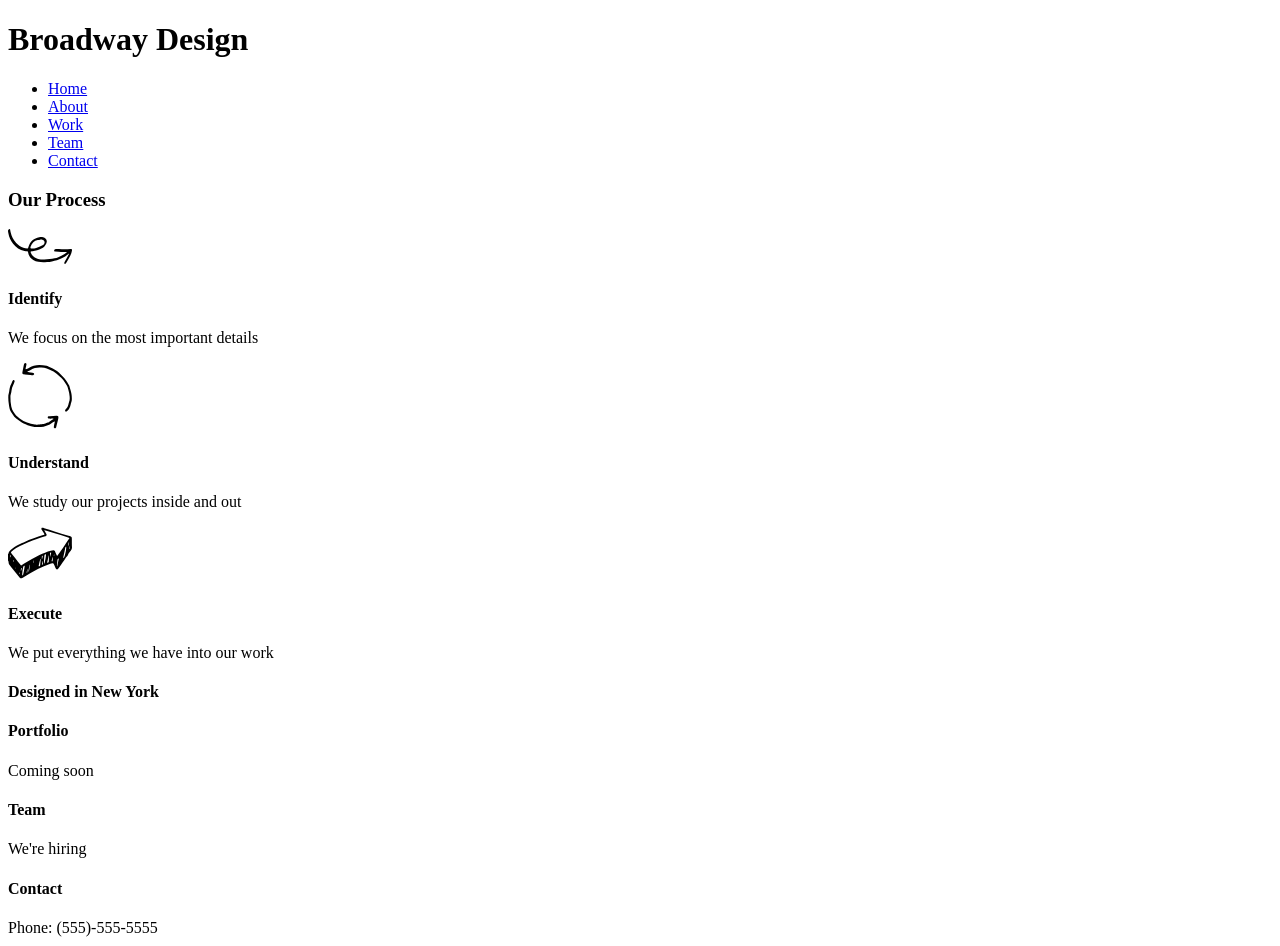
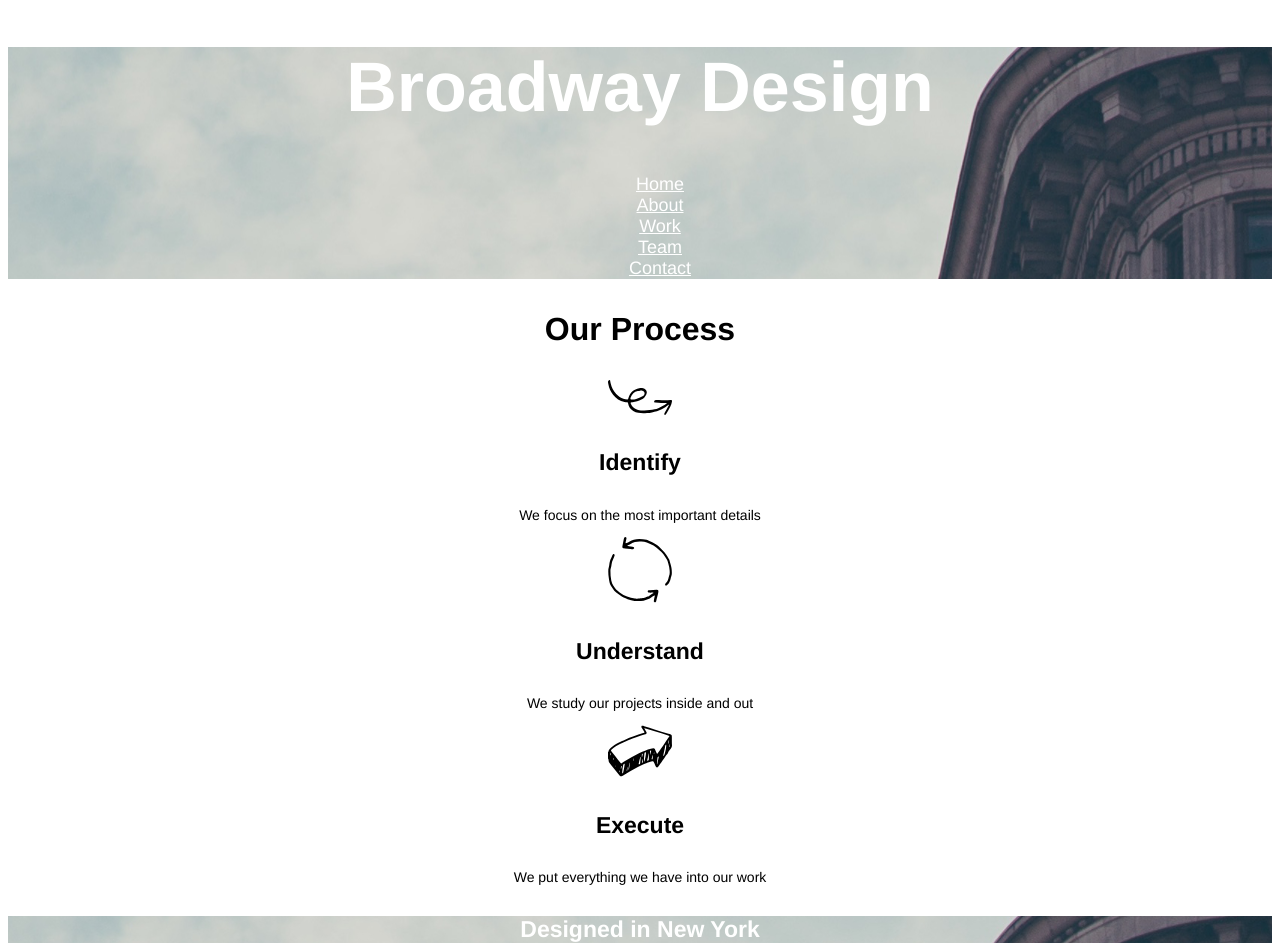
Before and after one commit to emelcer/Broadway, a plain HTML site: page index.html in a window 1280 px wide. Shown: the top 946 px of the page. Drawn offline with Linux system fonts and the light colour scheme.

Commit message:
Add css style

```diff
--- a/index.html
+++ b/index.html
@@ -39,7 +39,7 @@
 
     <!--Middle Bar-->
 
-    <h4>Designed in New York</h4>
+    <h4 id="midbar">Designed in New York</h4>
 
     <!--Bottom section-->
 
--- a/resources/css/style.css
+++ b/resources/css/style.css
@@ -0,0 +1,42 @@
+body {
+  font-family: Helvetica, sans-serif;
+  text-align: center;
+}
+
+header {
+  background-image: url("../images/the-flatiron-building.png");
+}
+
+h1 {
+  font-size: 70px;
+  font-weight: bold;
+  color: white;
+}
+
+ul {
+  list-style: none;
+}
+li a {
+  color: white;
+  font-size: 18px;
+}
+
+h3 {
+  font-size: 32px;
+  font-weight: bold;
+}
+
+h4{
+  font-size: 23px;
+  font-weight: bold;
+}
+
+p {
+  font-size: 14px;
+}
+#midbar {
+  background-image: url("../images/the-flatiron-building.png");
+  color: white;
+  font-size: 23px;
+  font-weight: bold;
+}
```
